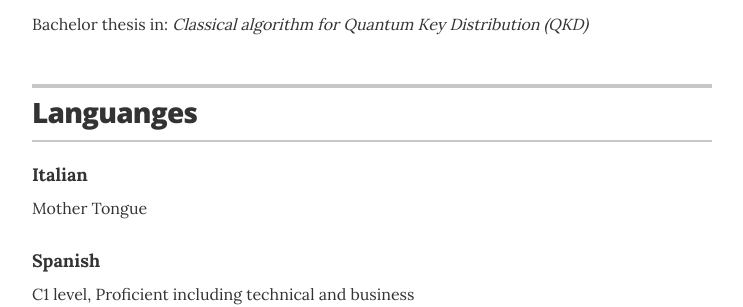
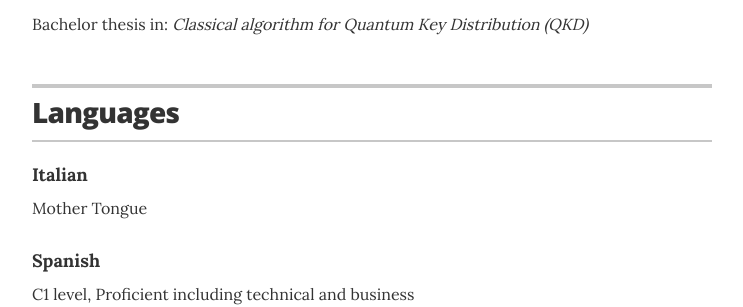
Before and after one commit to Edov95/edov95.github.io, a Jekyll site: the page built from index.html, in a window 1280 px wide. Shown: the part 1780-2087 px from the top of the page, without its empty margins (268-1011 px from the left). Built offline with Jekyll 4.4.1, drawn with Linux system fonts in a browser that asks for light colours.

Commit message:
Correct type in Languages

```diff
--- a/_layouts/resume.html
+++ b/_layouts/resume.html
@@ -136,11 +136,11 @@
       {% endif %}
 
       {% if site.resume_section_languages %}
-      <!-- begin Languanges -->
+      <!-- begin Languages -->
       <section class="content-section">
 
         <header class="section-header">
-          <h2>Languanges</h2>
+          <h2>Languages</h2>
         </header>
         {% for language in site.data.languages %}
         <div class="resume-item">
@@ -150,7 +150,7 @@
         {% endfor %}
 
       </section>
-      <!-- end Languanges -->
+      <!-- end Languages -->
       {% endif %}
 
       {% if site.resume_section_recognition %}
```
